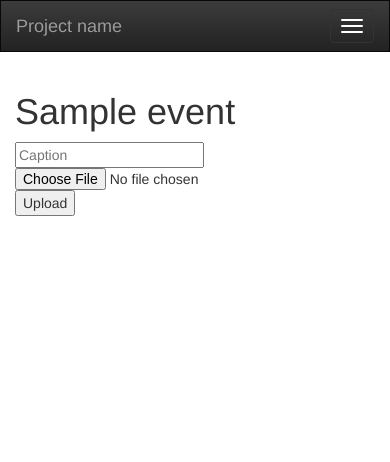
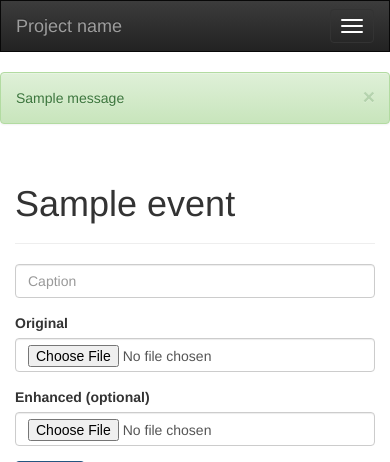
Before and after one commit to merry-bits/SWP, a Django app: page /event/00000000000000000000000000000001/ in a window 390 px wide. Shown: the top 462 px of the page. Run offline with Django 3.2, Linux system fonts and the light colour scheme; a user stored in the database is signed in; tables that the repository leaves empty hold one stand-in row (values such as "Sample post"); one stand-in notice (Sample message) is shown; some libraries are stand-ins or nearby versions.

Commit message:
Implemented file uploads.

```diff
--- a/swp/admin.py
+++ b/swp/admin.py
@@ -19,7 +19,7 @@ class ImageAdmin(ModelAdmin):
 class PhotoAdmin(ModelAdmin):
 
     list_display = (
-        "photo_id", "event_title", "original", "image", "caption", "model",
+        "photo_id", "event_title", "original", "enhanced", "caption", "model",
         "exposure", "f_number", "iso_speed", "focal_length_35")
 
     def event_title(self, obj):
--- a/swp/static/css/styles.css
+++ b/swp/static/css/styles.css
@@ -1,3 +1,12 @@
 .navbar.swp-navbar {
 	border-radius: 0;
 }
+
+.swp-thumbnail {
+	max-width: 100%;
+	height: auto;
+}
+
+.swp-carousel-image {
+    margin: auto;
+}
--- a/swp/templates/swp/base.html
+++ b/swp/templates/swp/base.html
@@ -76,6 +76,34 @@ sha384-rHyoN1iRsVXV4nD0JutlnGaslCJuC7uwjduW9SVrLvRYooPp2bWYgmgJQIXwl/Sp"
     </div>
   </nav>
 
+  {% if messages %}
+    <div class="content-fluid">
+      {% for message in messages %}
+      <div
+        class="alert alert-dismissible
+        {% if message.level == DEFAULT_MESSAGE_LEVELS.ERROR %}
+          alert-danger
+        {% endif %}
+        {% if message.level == DEFAULT_MESSAGE_LEVELS.WARNING %}
+          alert-warning
+        {% endif %}
+        {% if message.level == DEFAULT_MESSAGE_LEVELS.INFO %}
+          alert-info
+        {% endif %}
+        {% if message.level == DEFAULT_MESSAGE_LEVELS.SUCCESS %}
+          alert-success
+        {% endif %}
+        " role="alert"
+      >
+        <button
+          type="button" class="close" data-dismiss="alert"
+          aria-label="Close"><span aria-hidden="true">&times;</span></button>
+        {{ message }}
+      </div>
+      {% endfor %}
+    </div>
+  {% endif %}
+
   {% block content %}
   {% endblock %}
 
--- a/swp/templates/swp/event.html
+++ b/swp/templates/swp/event.html
@@ -1,25 +1,146 @@
 {% extends 'swp/base.html' %}
+{% load static %}
 
 {% block content %}
 
 <div class="container-fluid">
-  <h1>{{ event.title }}</h1>
+  <div class="page-header">
+    <h1>{{ event.title }}</h1>
+  </div>
 
   {% if user.is_authenticated %}
   <form
     action="{% url 'new_event' event.slug.hex %}" method="POST"
-    enctype="multipart/form-data"
+    enctype="multipart/form-data" class="form-inline"
   >
     {% csrf_token %}
-    <input
-      type="text" name="caption" value="" placeholder="Caption"
-      required="required"
-    />
-    <input type="file" name="original" required="required" />
-    <button type="submit">Upload</button>
+    <div class="form-group">
+      <input
+        type="text" name="caption" value="" placeholder="Caption"
+        required="required" class="form-control" autocomplete="off"
+      />
+    </div>
+    <div class="form-group">
+      <label for="new-photo-original">Original</label>
+      <input
+        id="new-photo-original" type="file" name="original"
+        required="required" class="form-control"
+      />
+    </div>
+    <div class="form-group">
+      <label for="new-photo-enhanced">Enhanced (optional)</label>
+      <input
+        id="new-photo-enhanced" type="file" name="enhanced"
+        class="form-control"
+      />
+    </div>
+    <button type="submit" class="btn btn-primary">Upload</button>
   </form>
   {% endif %}
 
+  <div class="row">
+    {% for photo in photos %}
+      <div class="col-xs-12 col-md-4">
+        <a
+          href="#" data-toggle="modal" data-target="#swp-all-images-dialog"
+        ><img
+          src="{% static photo.image.thumbnail_path %}"
+          alt="{{ photo.caption }}" class="swp-thumbnail"
+        /></a>
+        <br/>
+        {% if user.is_authenticated %}
+          {% if photo.enhanced %}
+            <div class="btn-group" role="group">
+              <a
+                href="{% url 'original_file' photo.original.slug.hex %}"
+                role="button" class="btn btn-default btn-sm"
+              >Original</a>
+              <a
+                href="{% url 'original_file' photo.enhanced.slug.hex %}"
+                role="button" class="btn btn-default btn-sm"
+              >Full resolution</a>
+            </div>
+          {% else %}
+            <a
+              href="{% url 'original_file' photo.original.slug.hex %}"
+              role="button" class="btn btn-default btn-sm"
+            >Full resolution</a>
+          {% endif %}
+        {% endif %}
+      </div>
+    {% endfor %}
+  </div>
+</div>
+
+<div
+  class="modal fade" id="swp-all-images-dialog" tabindex="-1" role="dialog"
+>
+  <div class="modal-dialog modal-lg" role="document">
+    <div class="modal-content">
+      <div class="modal-header">
+        <button type="button" class="close" data-dismiss="modal"
+        ><span aria-hidden="true">&times;</span></button>
+        <h4 class="modal-title" id="myModalLabel">Image Slideshow</h4>
+      </div>
+      <div class="modal-body">
+        <div
+          id="swp-all-images-carousel" class="carousel slide"
+          data-ride="carousel" data-interval="false"
+        >
+          <!-- Indicators -->
+          <ol class="carousel-indicators">
+            {% for photo in photos %}
+              <li
+                data-target="SWPCarousel"
+                data-slide-to="{{ forloop.counter0 }}"
+                {% if forloop.counter0 == 0 %}
+                  class="active"
+                {% endif %}
+              ></li>
+            {% endfor %}
+          </ol>
+
+          <!-- Wrapper for slides -->
+          <div class="carousel-inner" role="listbox">
+            {% for photo in photos %}
+              <div
+                class="item {% if forloop.counter0 == 0 %}active{% endif %}"
+              >
+                <img
+                  src="{% static photo.image.image_path %}"
+                  class="swp-carousel-image"
+                  alt="{{ photo.caption }}"
+                />
+                <div class="carousel-caption">
+                  <h3>{{ photo.caption }}</h3>
+                </div>
+              </div>
+            {% endfor %}
+          </div>
+
+          <!-- Left and right controls -->
+          <a
+            class="left carousel-control" href="#swp-all-images-carousel"
+            role="button" data-slide="prev"
+          >
+            <span
+              class="glyphicon glyphicon-chevron-left" aria-hidden="true"
+            ></span>
+            <span class="sr-only">Previous</span>
+          </a>
+          <a
+            class="right carousel-control" href="#swp-all-images-carousel"
+            role="button" data-slide="next"
+          >
+            <span
+              class="glyphicon glyphicon-chevron-right" aria-hidden="true"
+            ></span>
+            <span class="sr-only">Next</span>
+          </a>
+        </div>
+      </div>
+    </div>
+  </div>
 </div>
 
 {% endblock %}
--- a/swp/tests.py
+++ /dev/null
@@ -1,2 +0,0 @@
-# -*- coding: utf-8 -*-
-from django.test import TestCase
--- a/swp/urls.py
+++ b/swp/urls.py
@@ -7,6 +7,7 @@ from django.contrib.auth.views import logout
 from .views import event
 from .views import home
 from .views import new_event
+from .views import original_file
 from .views import profile
 
 
@@ -20,6 +21,9 @@ urlpatterns = [
     url(r"^event/(?P<slug>[a-f0-9]{32})/$", event, name="event"),
     url(r"^event/(?P<slug>[a-f0-9]{32})/new$", new_event, name="new_event"),
     url(r"^profile/$", profile, name="profile"),
+    url(
+        r"^original_file/(?P<slug>[a-f0-9]{32})/download$", original_file,
+        name="original_file"),
     url(r"^login$", login, name="login", kwargs=_LOGIN_KWARGS),
     url(r"^logout$", logout, name="logout", kwargs={"next_page": "home"}),
     url(r"^admin/", admin.site.urls),
--- a/swp/views/__init__.py
+++ b/swp/views/__init__.py
@@ -2,4 +2,5 @@
 from .event import event
 from .event import new_event
 from .home import home
+from .original_file import original_file
 from .profile import profile
--- a/swp/views/event.py
+++ b/swp/views/event.py
@@ -1,9 +1,10 @@
 # -*- coding: utf-8 -*-
 from logging import getLogger
-from os import mkdir
+from os import makedirs
 from os.path import exists
 from os.path import split
 
+from django.contrib import messages
 from django.contrib.auth.decorators import login_required
 from django.core.files.storage import default_storage
 from django.forms import CharField
@@ -18,9 +19,15 @@ from swp.models import CAPTION_MAX_LENGTH
 from swp.models import Event
 from swp.models import Image as ImageModel
 from swp.models import Photo
+from django.shortcuts import redirect
 
 
 _LOG = getLogger(__name__)
+
+
+_ORIGINAL = "original"  # upload form field name
+
+_ENHANCED = "enhanced"  # upload form field name
 
 
 class UploadPhotoForm(Form):
@@ -29,10 +36,32 @@ class UploadPhotoForm(Form):
 
     original = FileField(required=True, max_length=(16 * 1024 * 1024))
 
+    enhanced = FileField(required=False, max_length=(16 * 1024 * 1024))
+
 
 def event(request, slug):
     event = Event.objects.from_slug(slug)
-    return render(request, "swp/event.html", {"event": event})
+    photos = event.photo_set.order_by('created')
+    ctx = {
+        "event": event,
+        "photos": photos,
+    }
+    return render(request, "swp/event.html", ctx)
+
+
+def _save_image_files(file_object, photo, image, extract_meta):
+    with Image(blob=file_object.read()) as original_image:
+        if extract_meta:
+            photo.extract_meta_data(original_image)
+            photo.save()
+        original_image.auto_orient()
+        path = default_storage.path(split(image.path)[0])
+        if not exists(path):
+            makedirs(path)
+        original_image.format = "png"
+        with default_storage.open(image.path, "wb") as image_file:
+            original_image.save(image_file)
+        photo.generate_static_files(original_image)
 
 
 @csrf_protect
@@ -49,22 +78,21 @@ def new_event(request, slug):
     if form.is_valid():
         original = ImageModel.objects.create(
             user=request.user,
-            original_file_name=form.cleaned_data["original"].name)
+            original_file_name=form.cleaned_data[_ORIGINAL].name)
+        enhanced = None
+        if form.cleaned_data[_ENHANCED] is not None:
+            enhanced = ImageModel.objects.create(
+                user=request.user,
+                original_file_name=form.cleaned_data[_ENHANCED].name)
         photo = Photo.objects.create(
-            event=event, original=original,
-            caption=form.cleaned_data["caption"], visible=False)
+            event=event, original=original, enhanced=enhanced,
+            caption=form.cleaned_data["caption"])
         try:
-            with Image(
-                    blob=form.cleaned_data["original"].read()
-                    ) as original_image:
-                photo.extract_meta_data(original_image)
-                photo.save()
-                path = default_storage.path(split(original.path)[0])
-                if not exists(path):
-                    mkdir(path)
-                with default_storage.open(original.path, "wb") as image_file:
-                    original_image.format = "png"
-                    original_image.save(image_file)
+            _save_image_files(
+                form.cleaned_data[_ORIGINAL], photo, original, True)
+            if enhanced is not None:
+                _save_image_files(
+                    form.cleaned_data[_ENHANCED], photo, enhanced, False)
         except Exception:
             _LOG.exception("Creating and storing a photo failed.")
             try:
@@ -73,8 +101,21 @@ def new_event(request, slug):
                 import traceback
                 traceback.print_exc()
             photo.delete()
-            original.delete()
+            messages.error(
+                request,
+                "Sorry, this did not work. The photo was not added. You can "
+                "try again and see if it was just a temporary hickup.")
+        else:
+            messages.success(
+                request,
+                "Your photo was added, you should be able to see it between "
+                "the other photos of the event.")
+    else:
+        messages.warning(
+            request,
+            "There was not enough information to generate a photo.")
+    return redirect("event", slug=event.slug.hex)
 
-        # https://docs.djangoproject.com/en/1.10/topics/http/file-uploads/
-        # MEDIA_ROOT https://docs.djangoproject.com/en/1.10/topics/files/
-        # https://en.wikipedia.org/wiki/Exif
+    # https://docs.djangoproject.com/en/1.10/topics/http/file-uploads/
+    # MEDIA_ROOT https://docs.djangoproject.com/en/1.10/topics/files/
+    # https://en.wikipedia.org/wiki/Exif
```
Also changed, not shown: swp/auth.py (added, +22 -0 lines), swp/models/image.py (+27 -5 lines), swp/models/photo.py (+58 -4 lines), swp/settings/dev.py (+14 -1 lines), swp/views/original_file.py (added, +16 -0 lines), swp/migrations/0001_initial.py, 1 other file.
